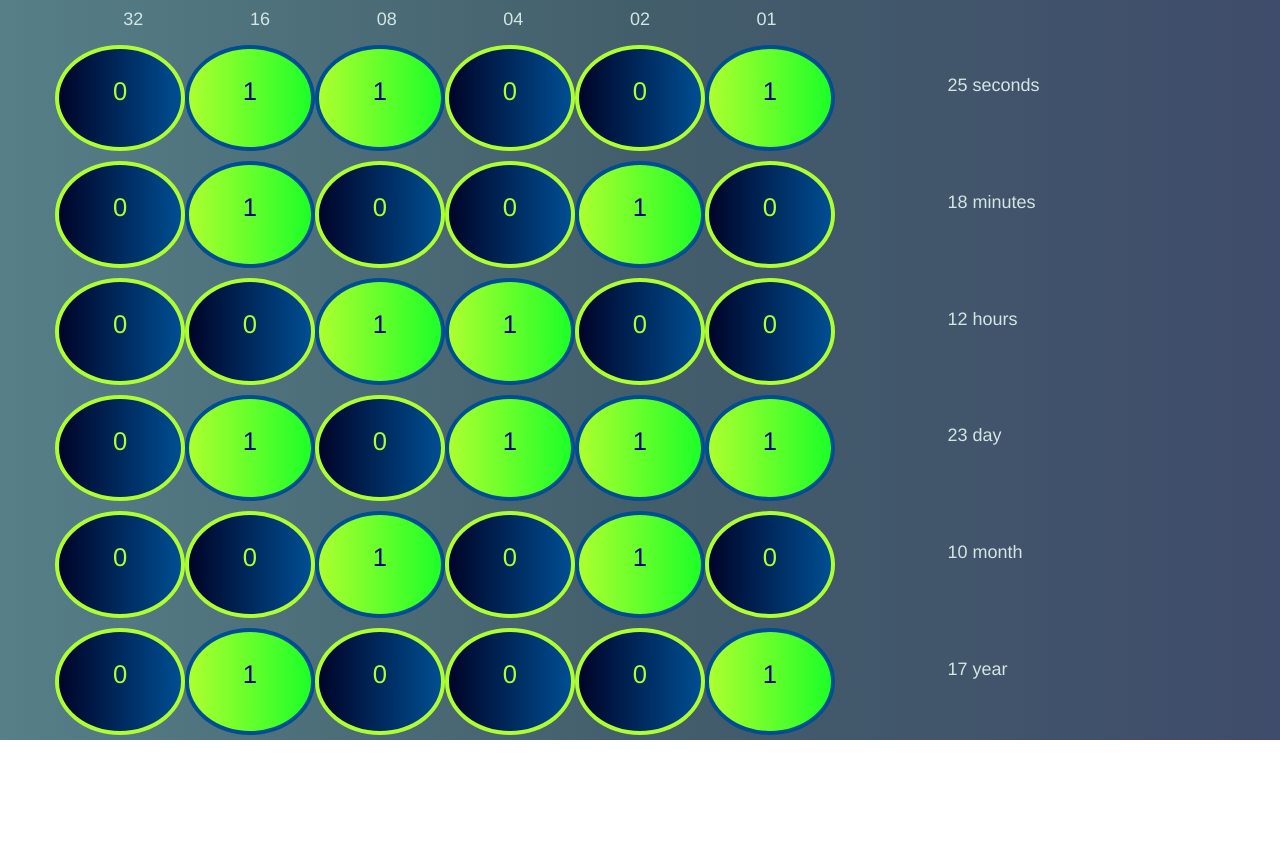
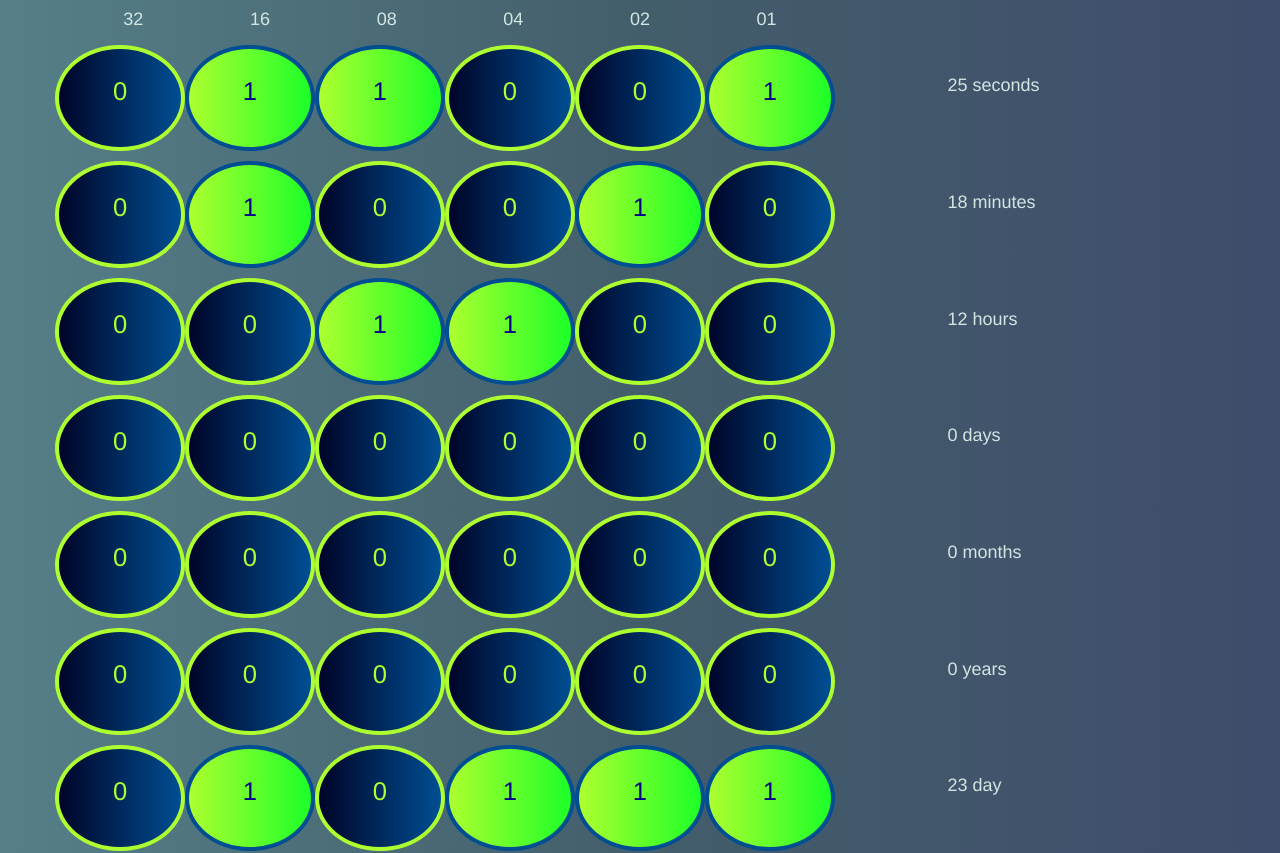
Before and after one commit to ambarbs/react-binary-watch, a React (Create React App) app: page / in a window 1280 px wide. Shown: the top 853 px of the page. Before the commit the page ends 800 px from the top, so only its background shows below. Built offline with nearby package versions, Linux system fonts and the light colour scheme.

Commit message:
Code refactor

```diff
--- a/src/WatchFace.js
+++ b/src/WatchFace.js
@@ -10,7 +10,7 @@ export default class WatchFace extends Component {
     }
 
     static get stateKeys(){
-        return ['seconds', 'minutes', 'hours', 'day', 'month', 'year']
+        return ['seconds', 'minutes', 'hours', 'days', 'months', 'years'];
     }
 
     constructor(props) {
```
